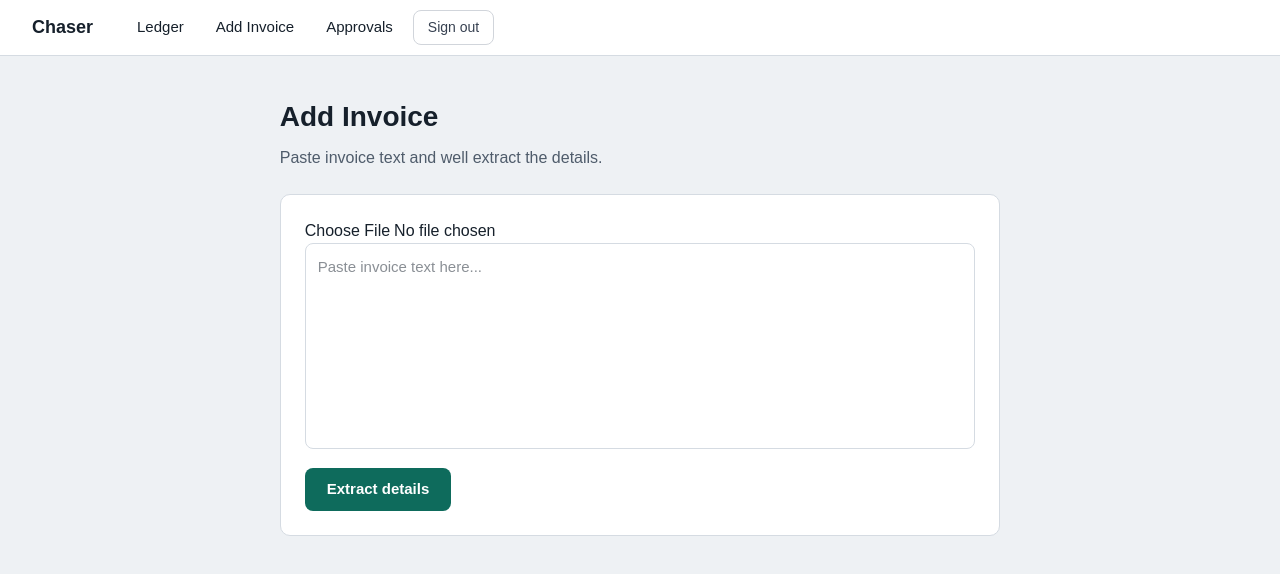
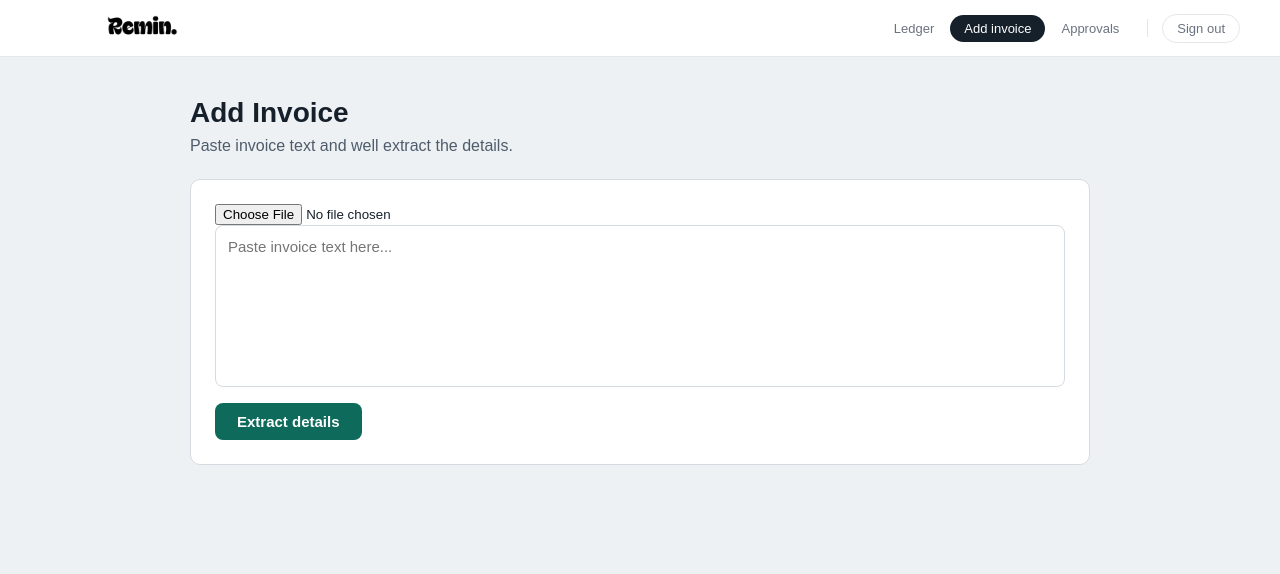
Before and after one commit to Harshal19t/invoice_chaser, a Next.js app in the folder frontend/: page /add in a window 1280 px wide. Shown: the top 574 px of the page. Built offline with nearby package versions, Linux system fonts and the light colour scheme; no server answers.

Commit message:
Updated NAvbar UI

```diff
--- a/frontend/src/app/layout.tsx
+++ b/frontend/src/app/layout.tsx
@@ -1,49 +1,59 @@
-import type { Metadata } from "next";
-import { Geist, Geist_Mono } from "next/font/google";
-import Link from "next/link";
-import SignOutButton from "@/components/SignOutButton";
+import Link from "next/link"
+import Image from "next/image"
+import SignOutButton from "@/components/SignOutButton"
+import NavLinks from "@/components/NavLinks"
+import remin from "../../public/logo.png"
 
-import "./globals.css";
-
-const geistSans = Geist({
-  variable: "--font-geist-sans",
-  subsets: ["latin"],
-});
-
-const geistMono = Geist_Mono({
-  variable: "--font-geist-mono",
-  subsets: ["latin"],
-});
-
-export const metadata: Metadata = {
-  title: "Create Next App",
-  description: "Generated by create next app",
-};
-
-export default function RootLayout({ children }: LayoutProps<"/">) {
+export default function RootLayout({ children }: { children: React.ReactNode }) {
   return (
-    <html
-      lang="en"
-      className={`${geistSans.variable} ${geistMono.variable} h-full antialiased`}
-    >
-      <body className="min-h-full flex flex-col" style={{ background: "#EEF1F4", margin: 0, fontFamily: "sans-serif", color: "#16202B" }}>
+    <html lang="en">
+      <body style={{ background: "#EEF1F4", margin: 0, fontFamily: "sans-serif", color: "#16202B" }}>
         <nav style={{
-  background: "#FFFFFF",
-  borderBottom: "1px solid #D5DBE2",
-  padding: "0 32px",
+  background: "white",
+  borderBottom: "1px solid #E5E7EB",
+  padding: "0 40px",
+  height: "56px",
   display: "flex",
   alignItems: "center",
-  gap: "8px",
-  height: "56px"
+  justifyContent: "space-between",
+  position: "sticky",
+  top: 0,
+  zIndex: 50
 }}>
-  <span style={{ fontWeight: 700, fontSize: "18px", marginRight: "24px" }}>Chaser</span>
-  <Link href="/" style={{ padding: "0 12px", height: "36px", display: "flex", alignItems: "center", borderRadius: "8px", textDecoration: "none", color: "#16202B", fontSize: "15px" }}>Ledger</Link>
-  <Link href="/add" style={{ padding: "0 12px", height: "36px", display: "flex", alignItems: "center", borderRadius: "8px", textDecoration: "none", color: "#16202B", fontSize: "15px" }}>Add Invoice</Link>
-  <Link href="/approvals" style={{ padding: "0 12px", height: "36px", display: "flex", alignItems: "center", borderRadius: "8px", textDecoration: "none", color: "#16202B", fontSize: "15px" }}>Approvals</Link>
-  <SignOutButton />
+  <Link href="/" style={{ textDecoration: "none", display: "flex", alignItems: "center" }}>
+  <Image src={remin} alt="Remin" width={200} height={100}
+    style={{ objectFit: "contain", mixBlendMode: "multiply" }} />
+</Link>
+  <div style={{ display: "flex", alignItems: "center", gap: "2px" }}>
+    <NavLinks />
+    <div style={{ width: "1px", height: "18px", background: "#E5E7EB", margin: "0 12px" }} />
+    <SignOutButton />
+  </div>
 </nav>
+
         {children}
-        </body>
+      </body>
     </html>
-  );
+  )
 }
+
+function NavLink({ href, label }: { href: string; label: string }) {
+  return (
+    <Link href={href} style={{ textDecoration: "none" }}>
+      <span style={{
+        fontSize: "14px",
+        fontWeight: 500,
+        color: "#4F5C6B",
+        padding: "6px 14px",
+        borderRadius: "8px",
+        cursor: "pointer",
+        display: "block",
+      }}
+        onMouseEnter={e => (e.currentTarget.style.background = "#F3F4F6")}
+        onMouseLeave={e => (e.currentTarget.style.background = "transparent")}
+      >
+        {label}
+      </span>
+    </Link>
+  )
+}
--- a/frontend/src/app/page.tsx
+++ b/frontend/src/app/page.tsx
@@ -73,7 +73,7 @@ export default function LedgerPage() {
   if (loading) return <div style={{ padding: "40px" }}>Loading...</div>
 
   return (
-    <div onClick={() => setOpenDropdown(null)} style={{ maxWidth: "1200px", margin: "0 auto", padding: "48px 40px" }}>
+    <div onClick={() => setOpenDropdown(null)} style={{ maxWidth: "900px", margin: "0 auto", padding: "48px 40px" }}>
       <div style={{ display: "flex", justifyContent: "space-between", alignItems: "center", marginBottom: "32px" }}>
         <div>
           <h1 style={{ margin: "0 0 4px 0", fontSize: "26px", fontWeight: 700, color: "#16202B" }}>Ledger</h1>
--- /dev/null
+++ b/frontend/src/components/NavLinks.tsx
@@ -0,0 +1,50 @@
+"use client"
+import Link from "next/link"
+import { usePathname } from "next/navigation"
+
+const links = [
+  { href: "/", label: "Ledger" },
+  { href: "/add", label: "Add invoice" },
+  { href: "/approvals", label: "Approvals" },
+]
+
+export default function NavLinks() {
+  const pathname = usePathname()
+  return (
+    <>
+      {links.map(({ href, label }) => {
+        const isActive = pathname === href
+        return (
+          <Link key={href} href={href} style={{ textDecoration: "none" }}>
+            <span style={{
+              fontSize: "13px",
+              fontWeight: 500,
+              color: isActive ? "#ffffff" : "#6B7280",
+              padding: "6px 14px",
+              borderRadius: "20px",
+              cursor: "pointer",
+              display: "block",
+              background: isActive ? "#16202B" : "transparent",
+              transition: "all 0.15s",
+            }}
+              onMouseEnter={e => {
+  if (!isActive) {
+    e.currentTarget.style.color = "#16202B"
+    e.currentTarget.style.background = "#F3F4F6"
+  }
+}}
+onMouseLeave={e => {
+  if (!isActive) {
+    e.currentTarget.style.color = "#6B7280"
+    e.currentTarget.style.background = "transparent"
+  }
+}}
+            >
+              {label}
+            </span>
+          </Link>
+        )
+      })}
+    </>
+  )
+}
--- a/frontend/src/components/SignOutButton.tsx
+++ b/frontend/src/components/SignOutButton.tsx
@@ -15,16 +15,25 @@ export default function SignOutButton() {
   return (
     <button
   onClick={handleSignOut}
+  onMouseEnter={e => {
+    e.currentTarget.style.borderColor = "#9CA3AF"
+    e.currentTarget.style.color = "#16202B"
+  }}
+  onMouseLeave={e => {
+    e.currentTarget.style.borderColor = "#E5E7EB"
+    e.currentTarget.style.color = "#6B7280"
+  }}
   style={{
-        background: "none",
-        border: "1px solid #D1D5DB",
-        borderRadius: "8px",
+    background: "transparent",
+    color: "#6B7280",
+    border: "1px solid #E5E7EB",
+    borderRadius: "20px",
     padding: "6px 14px",
-        fontSize: "14px",
+    fontSize: "13px",
+    fontWeight: 500,
     cursor: "pointer",
-        color: "#374151",
-      }}
-    >
+    transition: "all 0.15s",
+  }}>
   Sign out
 </button>
   )
```
Also changed, not shown: frontend/public/logo.png (added). Lines whose indentation alone changed are shown as unchanged.
